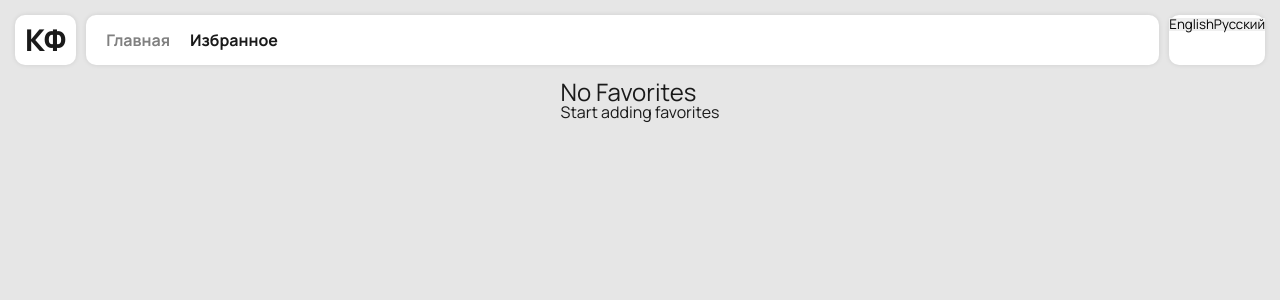
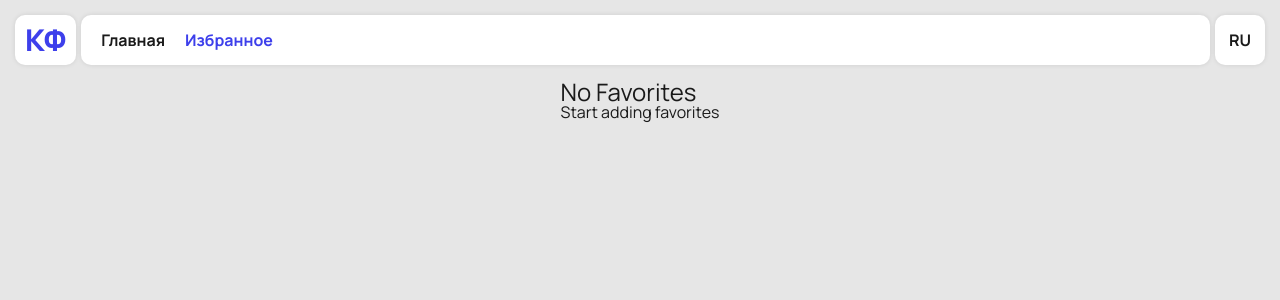
Before and after one commit to mdshishov/vite-react-movie-list, a React (Vite) app: page /favorites in a window 1280 px wide. Shown: the top 300 px of the page. Built offline with nearby package versions, Linux system fonts and the light colour scheme.

Commit message:
Update language select

```diff
--- a/src/App.jsx
+++ b/src/App.jsx
@@ -4,8 +4,17 @@ import { MovieContextProvider } from './contexts/MovieContext'
 import NavBar from './components/NavBar'
 import Home from './pages/Home'
 import Favorites from './pages/Favorites'
+import { useEffect } from 'react'
+import { useTranslation } from 'react-i18next'
 
 function App() {
+  const { i18n } = useTranslation()
+
+  useEffect(() => {
+    localStorage.setItem('language', i18n.language)
+    document.documentElement.lang = i18n.language
+  }, [i18n.language])
+
   return (
     <MovieContextProvider>
       <NavBar />
--- a/src/components/LanguageSelector.jsx
+++ b/src/components/LanguageSelector.jsx
@@ -1,7 +1,22 @@
+import { useState, useEffect, useRef } from 'react'
 import { useTranslation } from 'react-i18next'
+import '../css/LanguageSelector.css'
 
 function LanguageSelector() {
-  const { t, i18n } = useTranslation()
+  const [open, setOpen] = useState(false)
+  const { i18n } = useTranslation()
+  const ddRef = useRef()
+
+  useEffect(() => {
+    const handler = (event) => {
+      if (ddRef.current && !ddRef.current.contains(event.target)) setOpen(false)
+    }
+    document.addEventListener("click", handler)
+
+    return () => {
+      document.removeEventListener("click", handler)
+    }
+  }, [ddRef])
 
   const languages = [
     { code: 'en', name: 'English' },
@@ -10,15 +25,30 @@ function LanguageSelector() {
 
   const changeLanguage = (code) => {
     i18n.changeLanguage(code)
+    toggleList()
+  }
+
+  const toggleList = () => {
+    setOpen(prev => !prev)
   }
 
   return (
-    <div>
-      {languages.map(({ code, name }) => (
-        <button key={code} onClick={() => changeLanguage(code)}>
-          {name}
-        </button>
-      ))}
+    <div className="dd" ref={ddRef}>
+      <button className="dd__button" onClick={toggleList}>{i18n.language.toUpperCase()}</button>
+      {open && (
+        <div className="dd__list">
+          {languages.map(({ code, name }) => (
+            <button
+              key={code}
+              onClick={() => changeLanguage(code)}
+              className="dd__option"
+            >
+              {name}
+              <span className='lang-code'>{code.toUpperCase()}</span>
+            </button>
+          ))}
+        </div>
+      )}
     </div>
   )
 }
--- a/src/components/NavBar.jsx
+++ b/src/components/NavBar.jsx
@@ -22,7 +22,7 @@ function NavBar() {
           {t('navbar.favorites')}
         </Link>
       </div>
-      <div className="navbar__options">
+      <div className="navbar__option">
         <LanguageSelector />
       </div>
     </nav>
--- /dev/null
+++ b/src/css/LanguageSelector.css
@@ -0,0 +1,66 @@
+.dd {
+  height: 50px;
+  width: 50px;
+  position: relative;
+}
+
+.dd__button {
+  width: 100%;
+  height: 100%;
+  font-size: 16px;
+  font-weight: 700;
+  color: var(--text-pr);
+  transition: color 0.2s;
+}
+
+.dd__button:hover {
+  color: var(--accent1);
+}
+
+.dd__list {
+  position: absolute;
+  top: 55px;
+  right: 0px;
+  background-color: var(--bg-pr);
+  border-radius: 10px;
+  box-shadow: var(--shadow2);
+  transition: box-shadow 0.4s;
+  padding: 10px 0;
+  animation: showDdList 0.2s ease-out;
+}
+.dd__list:hover {
+  box-shadow: var(--shadow1);
+}
+
+@keyframes showDdList {
+  from {
+    opacity: 0;
+    transform: translateY(-10px);
+  }
+  to {
+    opacity: 1;
+    transform: translateY(0);
+  }
+}
+
+.dd__option {
+  width: 100%;
+  text-align: right;
+  font-size: 14px;
+  font-weight: 700;
+  white-space: nowrap;
+  padding: 5px 15px;
+  transition: color 0.2s;
+}
+.dd__option:hover,
+.dd__option:hover span {
+  color: var(--accent1);
+}
+
+.lang-code {
+  font-weight: 400;
+  font-size: 12px;
+  color: var(--text-sc);
+  margin-left: 10px;
+  transition: color 0.2s;
+}
--- a/src/css/MovieCard.css
+++ b/src/css/MovieCard.css
@@ -41,6 +41,7 @@
   cursor: pointer;
   transition: opacity 0.4s, box-shadow 0.4s, transform 0.4s;
   padding-top: 5px;
+  box-shadow: var(--shadow2);
 }
 .movie-card__favorite-btn.active {
   opacity: 1;
@@ -54,7 +55,11 @@
 }
 
 .movie-card__favorite-btn svg path {
+  transition: fill 0.2s;
   fill: var(--text-pr);
+}
+.movie-card__favorite-btn:hover svg path {
+  fill: var(--accent1);
 }
 .movie-card__favorite-btn.active svg path {
   fill: var(--accent1);
--- a/src/css/NavBar.css
+++ b/src/css/NavBar.css
@@ -4,7 +4,7 @@
   z-index: 200;
   width: 100%;
   display: flex;
-  gap: 10px;
+  gap: 5px;
   padding: 15px;
 }
 
@@ -31,7 +31,7 @@
   display: inline-block;
   height: 100%;
   line-height: 50px;
-  color: var(--text-pr);
+  color: var(--accent1);
   font-weight: 800;
   font-size: 30px;
   padding: 0 10px;
@@ -49,20 +49,22 @@
   font-size: 16px;
   font-weight: 700;
   line-height: 50px;
-  color: var(--text-sc);
+  color: var(--text-pr);
   padding: 0 10px;
-  transition: color 0.4s;
+  transition: color 0.2s;
 }
 .navbar__link:hover {
-  color: var(--text-pr);
+  color: var(--accent1);
 }
 .navbar__link.active {
-  color: var(--text-pr);
+  color: var(--accent1);
 }
 
-.navbar__options {
+.navbar__option {
+  height: 50px;
+  width: 50px;
   flex-shrink: 0;
 }
-.navbar__options:hover {
+.navbar__option:hover {
   transform: scale(1.1);
 }
--- a/src/css/index.css
+++ b/src/css/index.css
@@ -14,7 +14,7 @@
   --bg-sc: #E6E6E6;
   --text-pr: #1a1a1a;
   --text-sc: #808080;
-  --accent1: #ff0c89;
+  --accent1: #3d3feb;
   --shadow1: 0 0 10px rgba(0, 0, 0, 0.2);
   --shadow2: 0 0 5px rgba(0, 0, 0, 0.1);
 }
@@ -29,6 +29,11 @@
   font-family: Manrope, system-ui, sans-serif;
   line-height: 1;
   font-weight: 400;
+  background: none;
+}
+
+button {
+  cursor: pointer;
 }
 
 body {
--- a/src/pages/Favorites.jsx
+++ b/src/pages/Favorites.jsx
@@ -10,7 +10,6 @@ function Favorites() {
 
   useEffect(() => {
     document.title = t('favorites.pageTitle')
-    document.documentElement.lang = i18n.language
   }, [i18n.language])
 
   if (favorites && favorites.length > 0) {
--- a/src/pages/Home.jsx
+++ b/src/pages/Home.jsx
@@ -31,7 +31,6 @@ function Home() {
     }
 
     document.title = t('home.pageTitle')
-    document.documentElement.lang = i18n.language
 
     loadPopularMovies()
   }, [i18n.language])
--- a/src/utils/i18n.js
+++ b/src/utils/i18n.js
@@ -30,7 +30,7 @@ i18n
   .use(initReactI18next)
   .init({
     resources,
-    lng: 'ru',
+    lng: localStorage.getItem('language') || 'ru',
     fallbackLng: 'en',
     interpolation: { escapeValue: false },
   })
```
